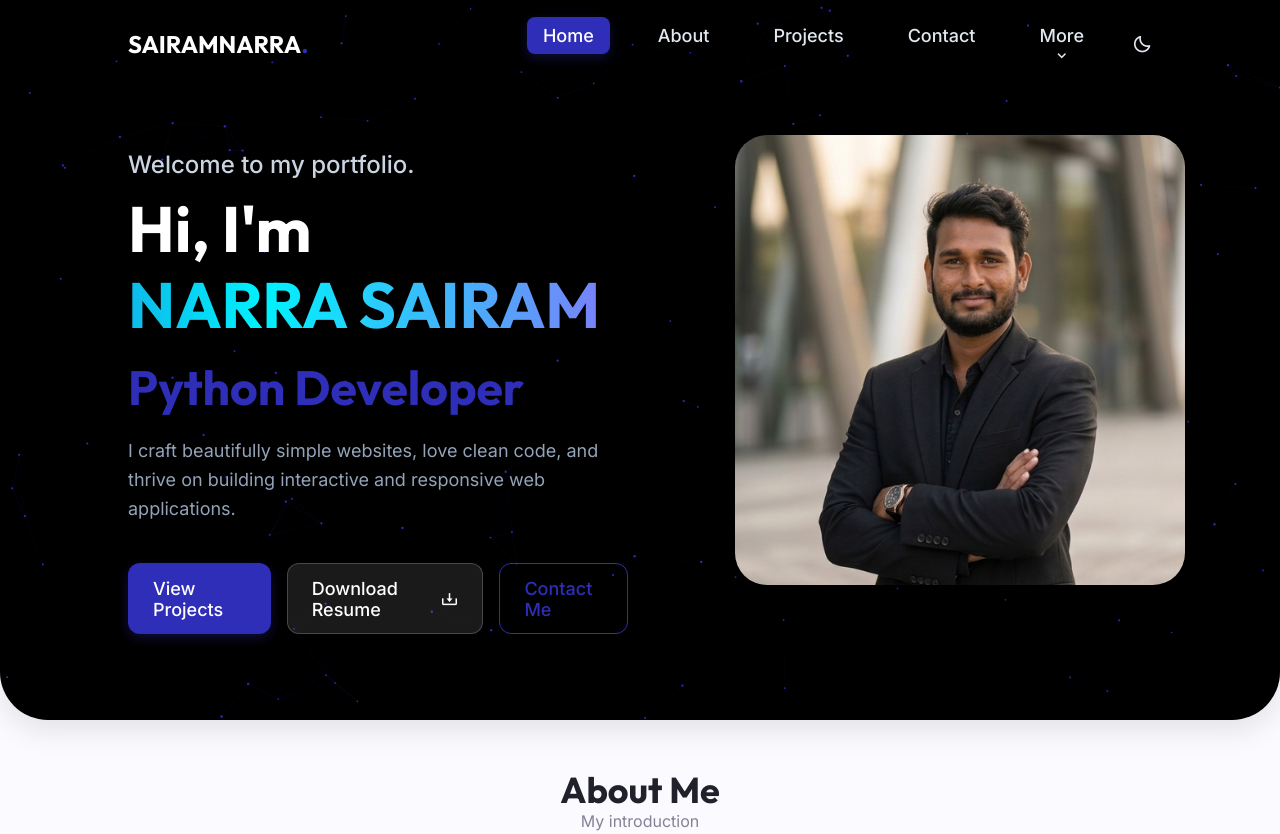
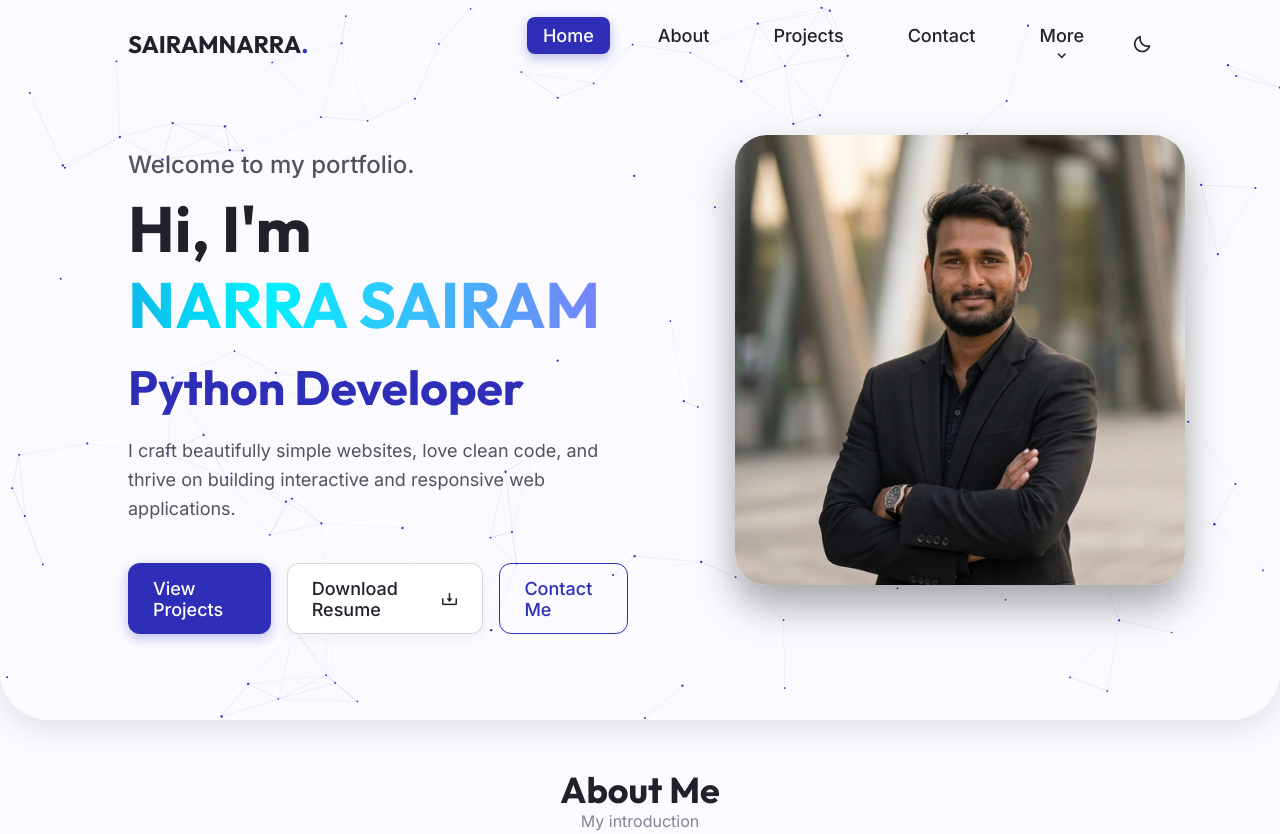
Before and after one commit to sairamnarra/portfolio, a website: page index.html in a window 1280 px wide. Shown: the top 834 px of the page. Drawn offline with nearby package versions, Linux system fonts and the light colour scheme; animation ran at ten frames a second.

Commit message:
Update components.css

```diff
--- a/css/components.css
+++ b/css/components.css
@@ -10,18 +10,6 @@
     padding: 2rem;
     transition: transform 0.4s ease, box-shadow 0.4s ease, border-color 0.4s ease;
 }
-
-.about__description {
-    margin: 0 auto 2.5rem;
-    max-width: 850px;
-    line-height: 1.7;
-    text-align: justify;
-    text-justify: inter-word;
-    hyphens: auto;
-    -webkit-hyphens: auto;
-    -ms-hyphens: auto;
-}
-
 
 .card-glass:hover {
     transform: translateY(-8px);
@@ -133,30 +121,6 @@
     box-shadow: 0 2px 16px rgba(0, 0, 0, 0.3);
 }
 
-/* Transparent Header styles (overlaying the black hero section at top of page) */
-.header:not(.scroll-header) .nav__logo {
-    color: #ffffff;
-}
-.header:not(.scroll-header) .change-theme,
-.header:not(.scroll-header) .nav__toggle {
-    color: #e2e8f0;
-}
-
-.header:not(.scroll-header) .nav__logo:hover,
-.header:not(.scroll-header) .change-theme:hover,
-.header:not(.scroll-header) .nav__toggle:hover {
-    color: var(--primary-color);
-}
-
-@media screen and (min-width: 768px) {
-    .header:not(.scroll-header) .nav__link:not(.active-link) {
-        color: #e2e8f0;
-    }
-    .header:not(.scroll-header) .nav__link:not(.active-link):hover {
-        color: var(--primary-color);
-        background-color: rgba(255, 255, 255, 0.1);
-    }
-}
 
 .nav {
     height: var(--header-height);
@@ -342,32 +306,6 @@
 }
 
 /* --- HOME HERO --- */
-.home {
-    background-color: #000000 !important;
-}
-
-.home .home__subtitle {
-    color: #cbd5e1;
-}
-
-.home .home__title {
-    color: #ffffff;
-}
-
-.home .home__description {
-    color: #94a3b8;
-}
-
-.home .button--secondary {
-    background-color: rgba(255, 255, 255, 0.1);
-    color: #ffffff;
-    border-color: rgba(255, 255, 255, 0.2);
-}
-
-.home .button--secondary:hover {
-    background-color: rgba(255, 255, 255, 0.2);
-    color: #ffffff;
-}
 
 .home__container {
     padding-top: 2rem;
```
